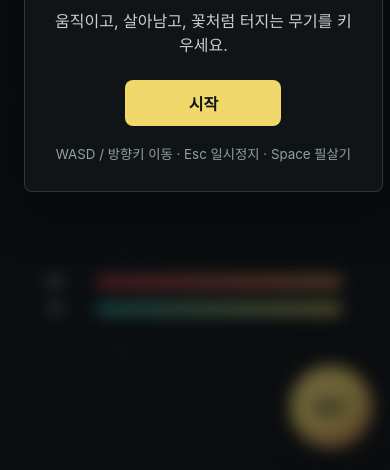
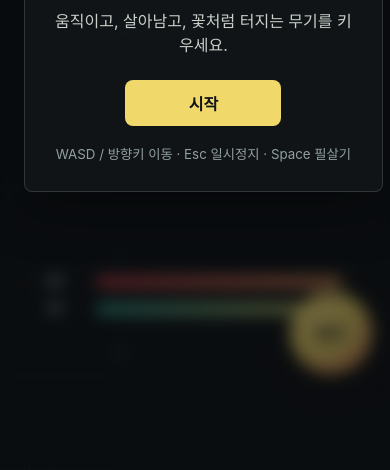
Before and after one commit to park967/Survivors-like, a plain HTML site: page index.html in a window 390 px wide. Shown: the part 374-844 px from the top of the page. Drawn offline with Linux system fonts and the light colour scheme.

Commit message:
Adjust mobile ultimate button

```diff
--- a/index.html
+++ b/index.html
@@ -2,9 +2,9 @@
 <html lang="ko">
   <head>
     <meta charset="utf-8" />
-    <meta name="viewport" content="width=device-width, initial-scale=1" />
+    <meta name="viewport" content="width=device-width, initial-scale=1, maximum-scale=1, user-scalable=no" />
     <title>Night Bloom Survivors</title>
-    <link rel="stylesheet" href="styles.css?v=floating-joystick-1" />
+    <link rel="stylesheet" href="styles.css?v=floating-joystick-2" />
   </head>
   <body>
     <main class="game-shell">
@@ -103,6 +103,6 @@
       </section>
     </main>
 
-    <script src="game.js?v=floating-joystick-1"></script>
+    <script src="game.js?v=floating-joystick-2"></script>
   </body>
 </html>
--- a/styles.css
+++ b/styles.css
@@ -1,3 +1,11 @@
+html,
+body {
+  width: 100%;
+  height: 100%;
+  overflow: hidden;
+  overscroll-behavior: none;
+}
+
 :root {
   color-scheme: dark;
   font-family:
@@ -18,6 +26,9 @@ body {
   place-items: center;
   overflow: hidden;
   touch-action: none;
+  -webkit-user-select: none;
+  user-select: none;
+  -webkit-tap-highlight-color: transparent;
   background:
     radial-gradient(circle at 20% 20%, rgba(34, 107, 105, 0.28), transparent 32%),
     radial-gradient(circle at 82% 70%, rgba(170, 62, 62, 0.18), transparent 36%),
@@ -491,7 +502,7 @@ small {
 .ultimate-button {
   position: absolute;
   right: 18px;
-  bottom: 22px;
+  bottom: calc(96px + env(safe-area-inset-bottom, 0px));
   width: 82px;
   height: 82px;
   border: 1px solid rgba(240, 216, 106, 0.44);
```
